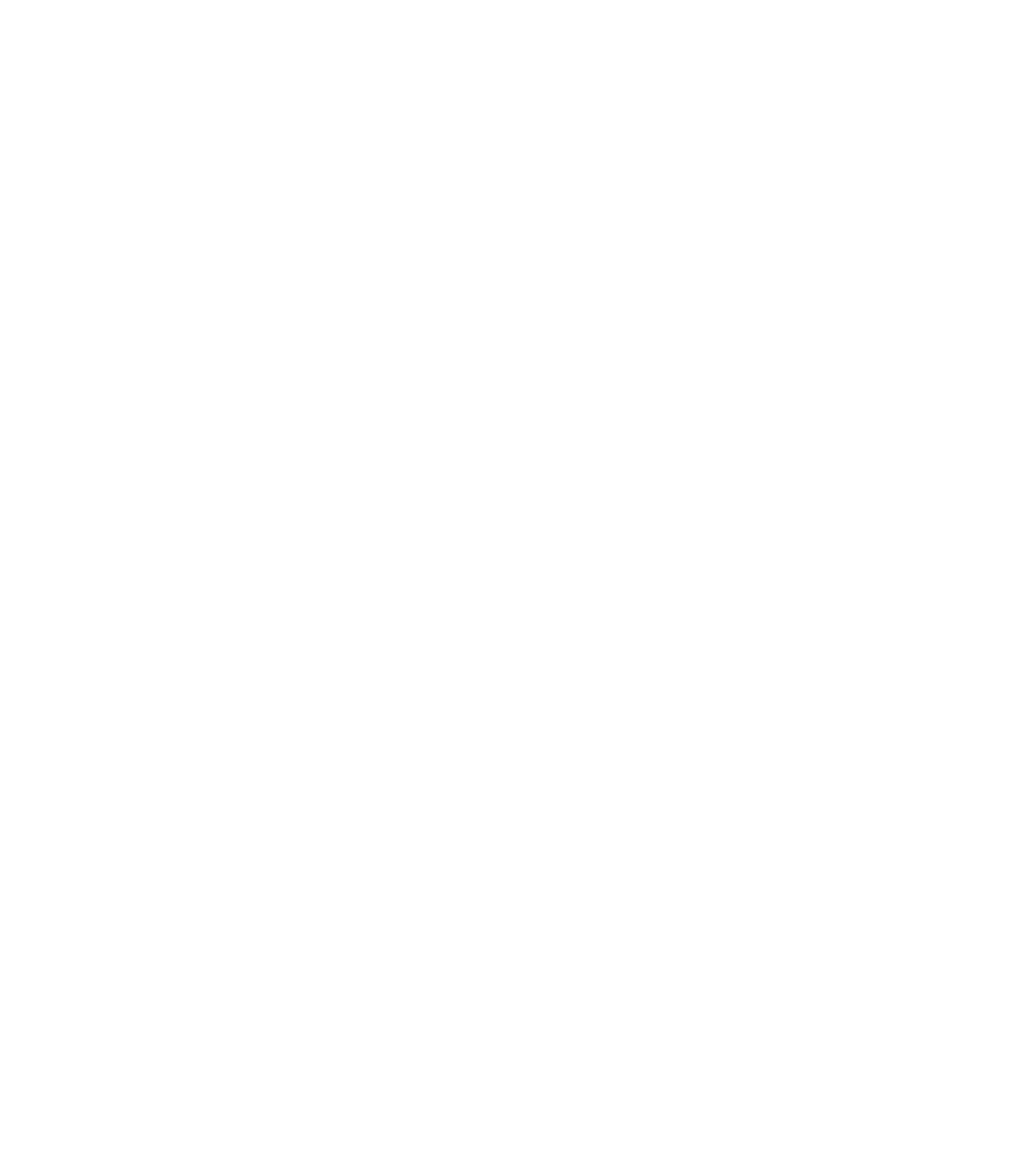
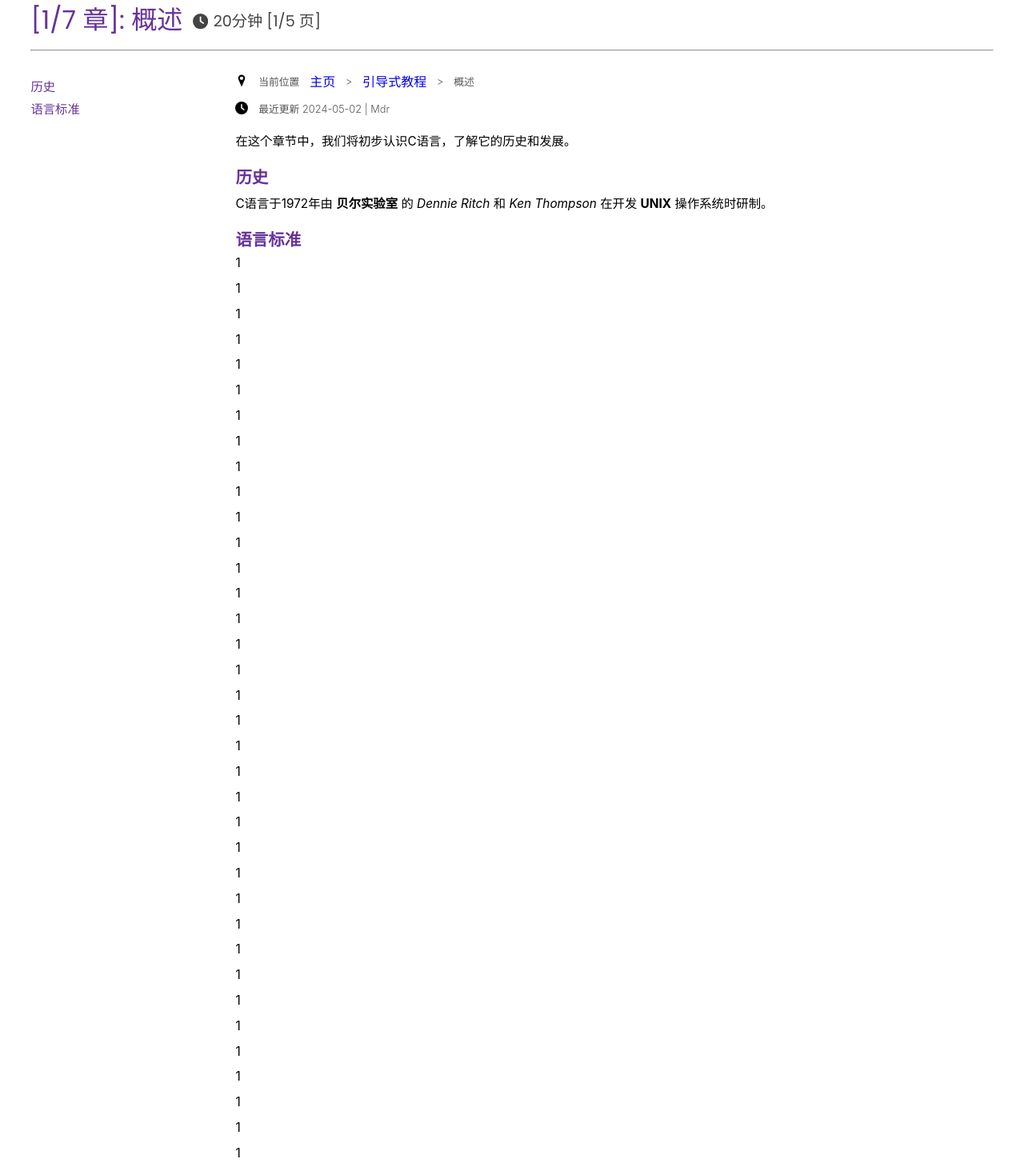
Before and after one commit to lxzaa-code/WebSite, a React (Create React App) app: page /tutorial/01/0 in a window 1280 px wide. Before the commit this address had no page. Shown: the part 80-1544 px from the top of the page at 80% size. Before the commit the page ends 800 px from the top, so only its background shows below. Built offline with nearby package versions, Linux system fonts and the light colour scheme.

Commit message:
小修改 position:sticky失效

```diff
--- a/src/components/Nav.jsx
+++ b/src/components/Nav.jsx
@@ -32,7 +32,7 @@ function Nav({ user }) {
                     &nbsp;
                     <FaChevronDown id="ChevronDown" />
                 </div>
-                <Link to="/handout">
+                <Link to="https://hfsz2313.github.io/C/#/">
                     <FaMarkdown className="Nav-Icon Icon-Link"/>
                 </Link>
                 <Link to="https://github.com/Mdr-C-Tutorial/C">
--- a/src/components/Tutorial/Chapter.css
+++ b/src/components/Tutorial/Chapter.css
@@ -1,17 +1,107 @@
 .Chapter {
+    display: flex;
+    flex-direction: column;
+    margin-top: 2vw;
+    position: sticky;
+    top: 0;
+}
+
+.Chapter .Chapter-Top {
     display: flex;
     flex-direction: column;
 }
 
+.Chapter .Chapter-Main {
+    display: flex;
+    flex-direction: row;
+    justify-content: left;
+    margin-top: 2vw;
+    overflow: scroll;
+    position: sticky;
+    top: 0;
+}
+
+.Chapter .Chapter-Main .Chapter-Left {
+    position: sticky;
+    top: 0;
+    width: 20vw;
+}
+
+.Chapter .Chapter-Main .Chapter-Right {
+    display: flex;
+    flex-direction: column;
+}
+
+.Chapter .Chapter-Right .Current-Position, .Chapter .Chapter-Right .Latest-Update {
+    margin-bottom: 1vw;
+    display: flex;
+    flex-direction: row;
+    align-items: center;
+    gap: 1vw;
+}
+
 .Chapter h1 {
     font-family: 'Poppins', sans-serif;
-    font-weight: 500;
+    font-weight: 400;
     font-size: 2.5vw;
+    color: rebeccapurple;
+    display: flex;
+    flex-direction: row;
+    align-items: baseline;
+    gap: 1vw;
+    margin-bottom: 1vw;
+}
+
+.Chapter h1 > span {
+    font-size: 1.5vw;
+    color: #444;
+    display: flex;
+    align-items: center;
+    gap: .5vw;
+}
+
+.Chapter p {
+    font-size: 1.2vw;
+    margin: .5vw 0;
+}
+
+.Chapter .Chapter-Left > p {
     color: rebeccapurple;
 }
 
-.Chapter h1 span {
-    font-family: "Microsoft YaHei", sans-serif;
-    font-size: 2vw;
-    color: black;
+.Chapter .Chapter-Left > p:hover {
+    color: blueviolet;
 }
+
+.Chapter h2 {
+    font-size: 1.6vw;
+    color: rebeccapurple;
+    margin-top: 1vw;
+}
+
+.Chapter h6 {
+    display: flex;
+    flex-direction: row;
+    align-items: center;
+    gap: .3vw;
+    font-size: 1vw;
+    color: #555555;
+    font-weight: 300;
+}
+
+.Chapter .Chapter-Bottom {
+
+    display: flex;
+    flex-direction: row;
+    justify-content: space-between;
+}
+
+.Chapter .Chapter-Bottom .Chapter-Bottom-Left {
+    flex-direction: row;
+    justify-content: left;
+}
+
+.Chapter .Chapter-Bottom .Chapter-Bottom-Right {
+    flex-direction: row;
+    justify-content: right;
+}
--- a/src/components/Tutorial/Chapter01.jsx
+++ b/src/components/Tutorial/Chapter01.jsx
@@ -1,10 +1,109 @@
 import './Chapter.css';
+import {FaClock} from "react-icons/fa6";
+import {GiPositionMarker} from "react-icons/gi";
 
-function Chapter01(){
-    return(
+function Chapter01() {
+
+    return (
         <div className="Chapter">
-            <h1 className="ChapterTitle">1/10: A Simple C Program</h1>
+            <div className="Chapter-Top">
+                <h1>[1/7 章]: 概述 <span><FaClock/> 20分钟 [1/5 页]</span></h1>
+                <hr/>
+            </div>
+            <div className="Chapter-Main">
+                <div className="Chapter-Left">
+                    <p onClick={() => {
+                        const section2 = document.querySelector("#hello-world-01");
+                        section2.scrollIntoView({behavior: "smooth"});
+                    }}>历史</p>
+                    <p onClick={() => {
+                        const section2 = document.querySelector("#hello-world-02");
+                        section2.scrollIntoView({behavior: "smooth"});
+                    }}>语言标准</p>
+                </div>
+                <div className="Chapter-Right">
+                    <div className="Current-Position">
+                        <GiPositionMarker/>
+                        <h6>当前位置</h6>
+                        <a href='/'>主页</a>
+                        <h6>></h6>
+                        <a href="/tutorial">引导式教程</a>
+                        <h6>></h6>
+                        <h6>概述</h6>
+                    </div>
+                    <div className="Latest-Update"><FaClock/> <h6>最近更新 2024-05-02 | Mdr</h6></div>
+                    <p>在这个章节中，我们将初步认识C语言，了解它的历史和发展。</p>
+                    <h2 id="hello-world-01">历史</h2>
+                    <p>C语言于1972年由 <strong>贝尔实验室</strong> 的 <i>Dennie Ritch</i> 和 <i>Ken
+                        Thompson</i> 在开发 <strong>UNIX</strong> 操作系统时研制。
+                    </p>
+                    <h2 id="hello-world-02">语言标准</h2>
+                    <p>1</p>
+                    <p>1</p>
+                    <p>1</p>
+                    <p>1</p>
+                    <p>1</p>
+                    <p>1</p>
+                    <p>1</p>
+                    <p>1</p>
+                    <p>1</p>
+                    <p>1</p>
+                    <p>1</p>
+                    <p>1</p>
+                    <p>1</p>
+                    <p>1</p>
+                    <p>1</p>
+                    <p>1</p>
+                    <p>1</p>
+                    <p>1</p>
+                    <p>1</p>
+                    <p>1</p>
+                    <p>1</p>
+                    <p>1</p>
+                    <p>1</p>
+                    <p>1</p>
+                    <p>1</p>
+                    <p>1</p>
+                    <p>1</p>
+                    <p>1</p>
+                    <p>1</p>
+                    <p>1</p>
+                    <p>1</p>
+                    <p>1</p>
+                    <p>1</p>
+                    <p>1</p>
+                    <p>1</p>
+                    <p>1</p>
+                    <p>1</p>
+                    <p>1</p>
+                    <p>1</p>
+                    <p>1</p>
+                    <p>1</p>
+                    <p>1</p>
+                    <p>1</p>
+                    <p>1</p>
+                    <p>1</p>
+                    <p>1</p>
+                    <p>1</p>
+                    <p>1</p>
+                    <p>1</p>
+                    <p>1</p>
+                    <p>1</p>
+                    <p>1</p>
+                    <p>1</p>
+                    <p id="aaaa">1</p>
+                </div>
+            </div>
+            <div className="Chapter-Bottom">
+                <div className="Chapter-Bottom-Left">
+
+                </div>
+                <div className="Chapter-Bottom-Right">
+
+                </div>
+            </div>
         </div>
     )
 }
+
 export default Chapter01;
--- /dev/null
+++ b/src/components/Tutorial/HelloWorld/HelloWorld.css
@@ -0,0 +1,5 @@
+.HelloWorld {
+    margin: 1vw 3vw;
+    display: flex;
+    flex-direction: column;
+}
--- /dev/null
+++ b/src/components/Tutorial/HelloWorld/HelloWorld.jsx
@@ -0,0 +1,18 @@
+import './HelloWorld.css'
+import Chapter01 from "../Chapter01";
+import ReturnMainPage from "../../mess/ReturnMainPage";
+import {useParams} from "react-router-dom";
+
+let arr=[<Chapter01/>];
+
+function HelloWorld() {
+    const params = useParams()
+    let id = params.id
+    return(
+        <div className="HelloWorld">
+            <ReturnMainPage/>
+            {arr[id]}
+        </div>
+    )
+}
+export default HelloWorld
--- a/src/components/Tutorial/Tutorial.jsx
+++ b/src/components/Tutorial/Tutorial.jsx
@@ -30,7 +30,17 @@ import {Link} from "react-router-dom";
 //     } else return <div>error</div>;
 // }
 
+export function scrollToAnchor(anchorName){
+    if (anchorName) {
+        // 找到锚点
+        let anchorElement = document.getElementById(anchorName);
+        // 如果对应id的锚点存在，就跳转到锚点
+        if(anchorElement) { anchorElement.scrollIntoView({block: 'start', behavior: 'smooth'}); }
+    }
+}
+
 function Tutorial() {
+
     // let process;
     // if (localStorage.getItem("Mdr-C-Guided-Tutorial") === undefined) {
     //     localStorage.setItem("Mdr-C-Guided-Tutorial", "1");
@@ -62,7 +72,7 @@ function Tutorial() {
             <div className="Tutorial-Main">
                 <div className="Tutorial-Main-Content">
                     <div className="Tutorial-Item">
-                        <Link to="/tutorial/01">Hello world</Link>
+                        <Link to="/tutorial/01/0">Hello world</Link>
                     </div>
                 </div>
                 <div className="Tutorial-Main-Article">
--- a/src/components/Tutorial/TutorialButtonBar.css
+++ b/src/components/Tutorial/TutorialButtonBar.css
@@ -20,7 +20,7 @@
     border: 1px solid rebeccapurple;
     color: rebeccapurple;
     height: 1.5vw;
-    font-size: 1.8vw;
+    font-size: 1.6vw;
     font-family: "Poppins", serif;
     font-weight: 400;
     gap: 0.5vw;
--- a/src/components/Tutorial/TutorialButtonBar.jsx
+++ b/src/components/Tutorial/TutorialButtonBar.jsx
@@ -6,7 +6,7 @@ function TutorialButtonBar() {
         <div className="Tutorial-Button-Bar">
             <div id="Handout-Button"
                  onClick={() => {
-                     window.location.href = "/handout"
+                     window.location.href = "https://hfsz2313.github.io/C/#/"
                  }}>
                 <FaArrowLeft/>
                 Handout
--- a/src/index.js
+++ b/src/index.js
@@ -16,6 +16,7 @@ import FeedBack from "./components/FeedBack/FeedBack";
 import About from "./components/About/About";
 import Handout from "./components/Handout/Handout";
 import Search from "./components/Nav/Search";
+import HelloWorld from "./components/Tutorial/HelloWorld/HelloWorld";
 
 const root = ReactDOM.createRoot(document.getElementById('root'));
 root.render(
@@ -34,6 +35,7 @@ root.render(
                 <Route path="/about" element={<About/>}/>
                 <Route path="/handout" element={<Handout/>}/>
                 <Route path="/search" element={<Search/>}/>
+                <Route path="/tutorial/01/:id" element={<HelloWorld/>}/>
             </Routes>
         </BrowserRouter>
     </React.StrictMode>
```
